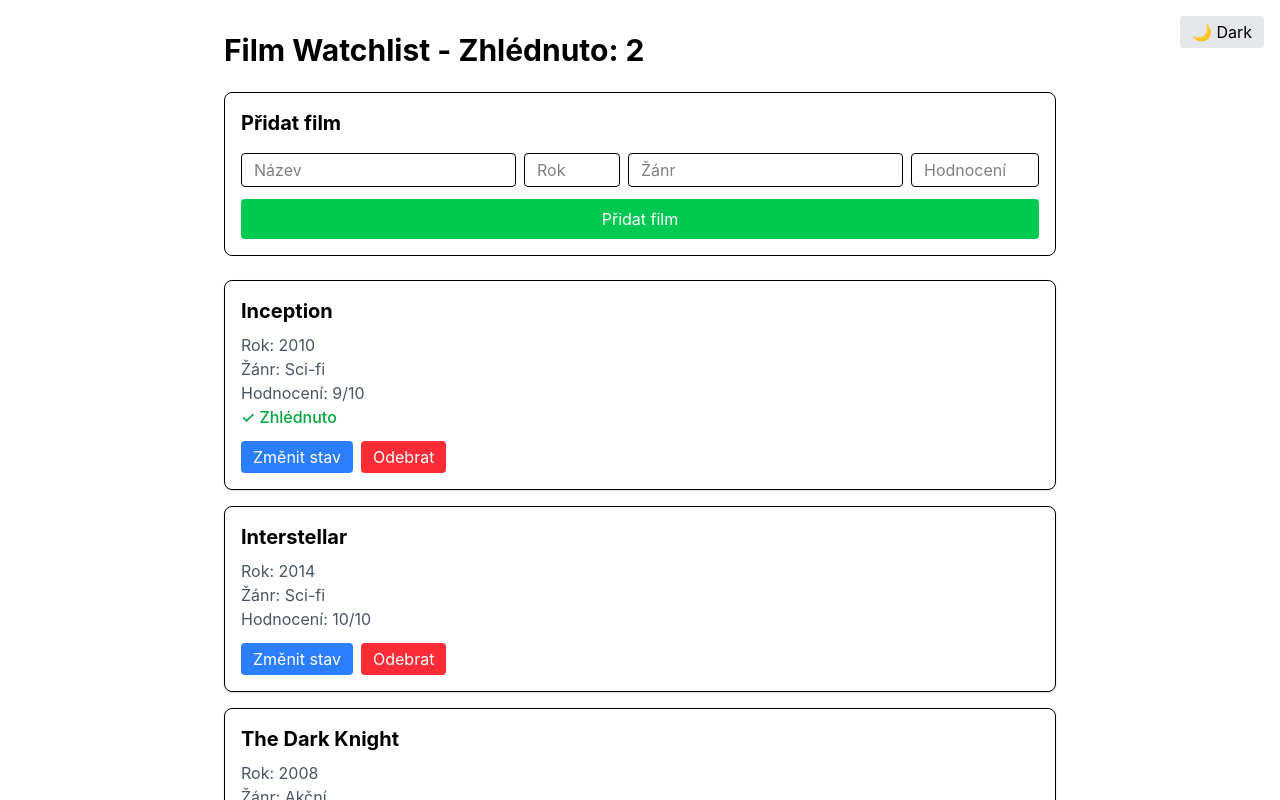
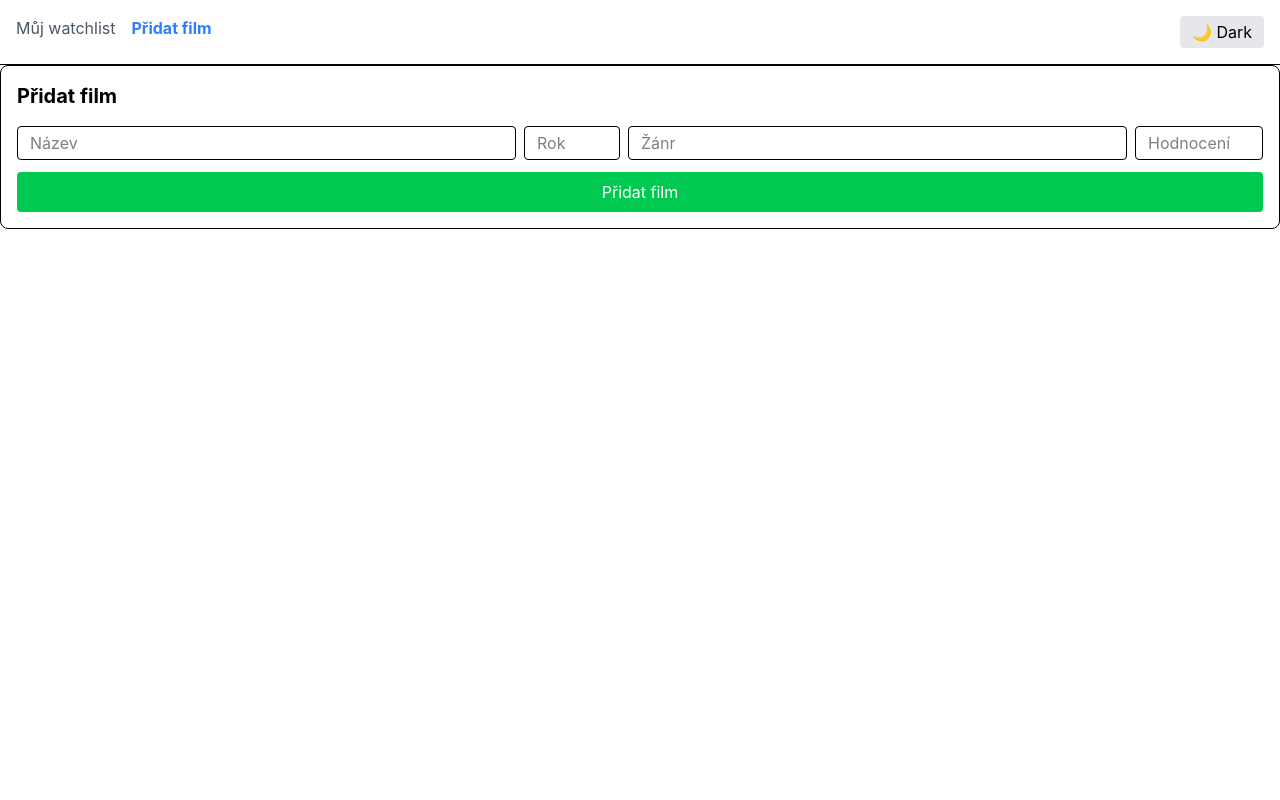
Before and after one commit to Mikulas-code/4IT427_bilm18, a React (Vite) app: page /form in a window 1280 px wide. Shown: the top 800 px of the page. Built offline with nearby package versions, Linux system fonts and the light colour scheme.

Commit message:
feat: Úkol 5 - routing ve Film watchlist

```diff
--- a/src/App.tsx
+++ b/src/App.tsx
@@ -1,47 +1,39 @@
-import { useState } from 'react';
-import FilmCard from './components/FilmCard';
-import type { Film } from './types/Film';
 import { ThemeButton } from './components/ThemeButton';
-import { Komponenta } from './components/Komponenta';
-import { useWatchList } from './context/WatchListContext';
-import { FilmForm } from './components/FilmForm';
+import { Routes, Route, Navigate, NavLink, Outlet } from 'react-router-dom';
+import { WatchlistPage } from './pages/WatchlistPage';
+import { AddFilmPage } from './pages/AddFilmPage';
+
 
 function App() {
-  const { films, addFilm, removeFilm, toggleWatched, markAllAsWatched } = useWatchList();
+  return (
+    <>
+      <nav className="flex gap-4 p-4 border-b dark:border-gray-700">
+        <NavLink
+          to="/"
+          className={({ isActive }) => isActive ? "font-bold text-blue-500" : "text-gray-600 dark:text-gray-400"}
+        >
+          Můj watchlist
+        </NavLink>
+        <NavLink
+          to="/form"
+          className={({ isActive }) => isActive ? "font-bold text-blue-500" : "text-gray-600 dark:text-gray-400"}
+        >
+          Přidat film
+        </NavLink>
+        <div className="ml-auto">
+          <ThemeButton />
+        </div>
+      </nav>
 
-  return (
-    <main className="min-h-screen max-w-4xl mx-auto p-8">
-      <div className="absolute top-4 right-4">
-        <ThemeButton />
-      </div>
+      <Outlet />
 
-      <h1 className="text-3xl font-bold mb-6 text-black dark:text-white">
-        Film Watchlist - Zhlédnuto: {films.filter((film) => film.watched).length}
-      </h1>
 
-      <FilmForm onAddFilm={addFilm}></FilmForm>
-      {films.map((film) => (
-        <FilmCard
-          key={film.id}
-          id={film.id}
-          title={film.title}
-          year={film.year}
-          genre={film.genre}
-          rating={film.rating}
-          watched={film.watched}
-          onToggleWatched={toggleWatched}
-          onRemove={removeFilm}
-        />
-      ))}
-      <div className="flex justify-end mt-4">
-        <button
-          onClick={markAllAsWatched}
-          className="bg-blue-500 text-white px-4 py-2 rounded hover:bg-blue-600"
-        >
-          Označit vše jako zhlédnuté
-        </button>
-      </div>
-    </main>
+      <Routes>
+        <Route path="/" element={<WatchlistPage />} />
+        <Route path="/form" element={<AddFilmPage />} />
+        <Route path="*" element={<Navigate to="/" />} />
+      </Routes>
+    </>
   );
 }
 
--- a/src/components/FilmForm.tsx
+++ b/src/components/FilmForm.tsx
@@ -1,5 +1,5 @@
 import { type Film } from '@/types/Film';
-import { use, useState } from 'react';
+import { useState } from 'react';
 
 export interface FilmFormProps {
   onAddFilm: (film: Film) => void; // ← funkci pro přidání
--- a/src/components/Komponenta.tsx
+++ b/src/components/Komponenta.tsx
@@ -3,6 +3,6 @@ import { useContext } from "react";
 
 export function Komponenta(){
 
-    const { theme, toggle } = useContext(ThemeContext);
+    const { theme} = useContext(ThemeContext);
     return <p>{theme}</p>
 }
--- a/src/components/ThemeButton.tsx
+++ b/src/components/ThemeButton.tsx
@@ -1,5 +1,4 @@
 import { useContext } from 'react';
-import type { ThemeContextType } from '@/context/ThemeContext';
 import { ThemeContext } from '@/context/ThemeContext';
 
 export function ThemeButton() {
--- a/src/main.tsx
+++ b/src/main.tsx
@@ -1,17 +1,20 @@
-import { StrictMode } from 'react'
-import { createRoot } from 'react-dom/client'
-import App from './App.tsx'
-import { ThemeProvider } from './context/ThemeContext.tsx'
-import { WatchlistProvider } from './context/WatchListContext.tsx'
-import './index.css'
+import { StrictMode } from 'react';
+import { createRoot } from 'react-dom/client';
+import App from './App.tsx';
+import { ThemeProvider } from './context/ThemeContext.tsx';
+import { WatchlistProvider } from './context/WatchListContext.tsx';
+import './index.css';
 
+import { BrowserRouter} from 'react-router-dom';
 
 createRoot(document.getElementById('root')!).render(
   <StrictMode>
-    <WatchlistProvider>
-    <ThemeProvider>
-        <App />
-    </ThemeProvider>
-    </WatchlistProvider>
-  </StrictMode>,
-)
+    <BrowserRouter>
+      <WatchlistProvider>
+        <ThemeProvider>
+          <App />
+        </ThemeProvider>
+      </WatchlistProvider>
+    </BrowserRouter>
+  </StrictMode>
+);
--- /dev/null
+++ b/src/pages/AddFilmPage.tsx
@@ -0,0 +1,10 @@
+import { useWatchList } from "@/context/WatchListContext";
+import { FilmForm } from "@/components/FilmForm";
+
+export function AddFilmPage(){
+    const { films, addFilm, removeFilm, toggleWatched, markAllAsWatched } = useWatchList();
+
+    return(
+        <FilmForm onAddFilm={addFilm}></FilmForm>
+    );
+}
--- /dev/null
+++ b/src/pages/WatchlistPage.tsx
@@ -0,0 +1,35 @@
+import { useWatchList } from '@/context/WatchListContext';
+import FilmCard from '@/components/FilmCard';
+
+export function WatchlistPage() {
+  const { films, removeFilm, toggleWatched, markAllAsWatched } = useWatchList();
+
+  return (
+    <main className="min-h-screen max-w-4xl mx-auto p-8">
+      <h1 className="text-3xl font-bold mb-6 text-black dark:text-white">
+        Film Watchlist - Zhlédnuto: {films.filter((film) => film.watched).length}
+      </h1>
+      {films.map((film) => (
+        <FilmCard
+          key={film.id}
+          id={film.id}
+          title={film.title}
+          year={film.year}
+          genre={film.genre}
+          rating={film.rating}
+          watched={film.watched}
+          onToggleWatched={toggleWatched}
+          onRemove={removeFilm}
+        />
+      ))}
+      <div className="flex justify-end mt-4">
+        <button
+          onClick={markAllAsWatched}
+          className="bg-blue-500 text-white px-4 py-2 rounded hover:bg-blue-600"
+        >
+          Označit vše jako zhlédnuté
+        </button>
+      </div>
+    </main>
+  );
+}
```
